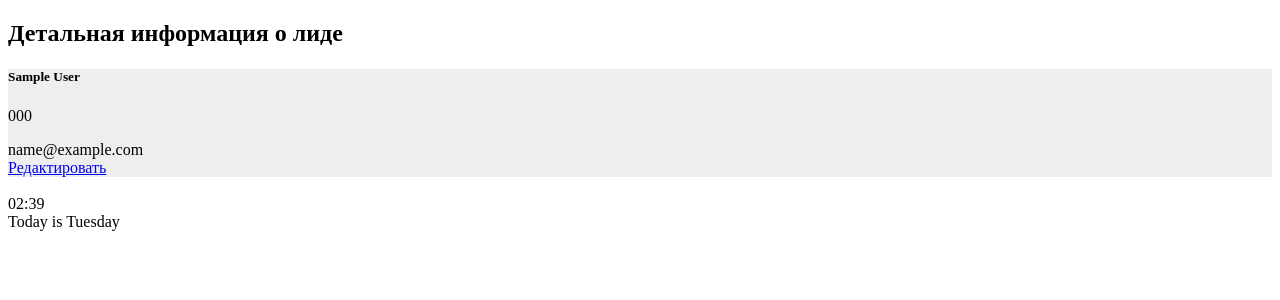
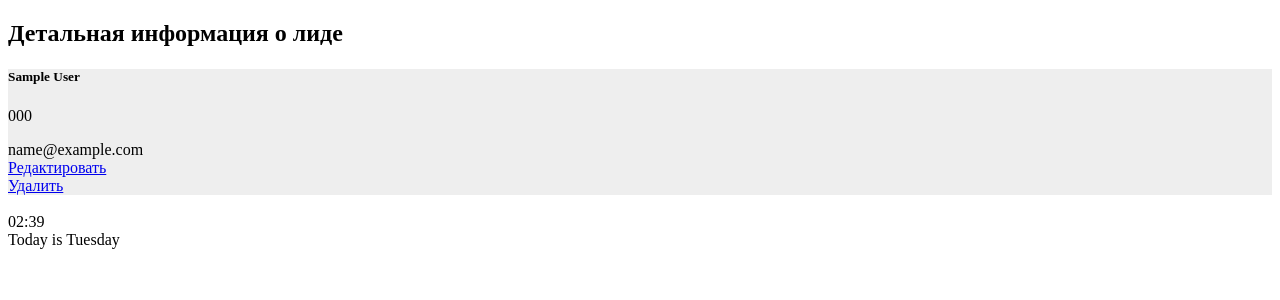
Before and after one commit to alexsemenovv/CRM-customer-management-system, a Django app: page /leads/1/ in a window 1280 px wide. Shown: the top 300 px of the page. Run offline with Django 4.2, Linux system fonts and the light colour scheme; tables that the repository leaves empty hold one stand-in row (values such as "Sample post").

Commit message:
added link for delete

```diff
--- a/DjangoCRM/leadsapp/templates/leadsapp/leads_detail.html
+++ b/DjangoCRM/leadsapp/templates/leadsapp/leads_detail.html
@@ -13,6 +13,9 @@
                 <div class="d-flex justify-content-center fw-bold">
                     <a href="/leads/{{ object.pk }}/edit" class="btn btn-primary">Редактировать</a>
                 </div>
+                <div class="d-flex justify-content-center fw-bold">
+                    <a href="/leads/{{ lead.pk }}/delete" class="btn btn-danger">Удалить</a>
+                </div>
             </div>
         </div>
     </div>
```
